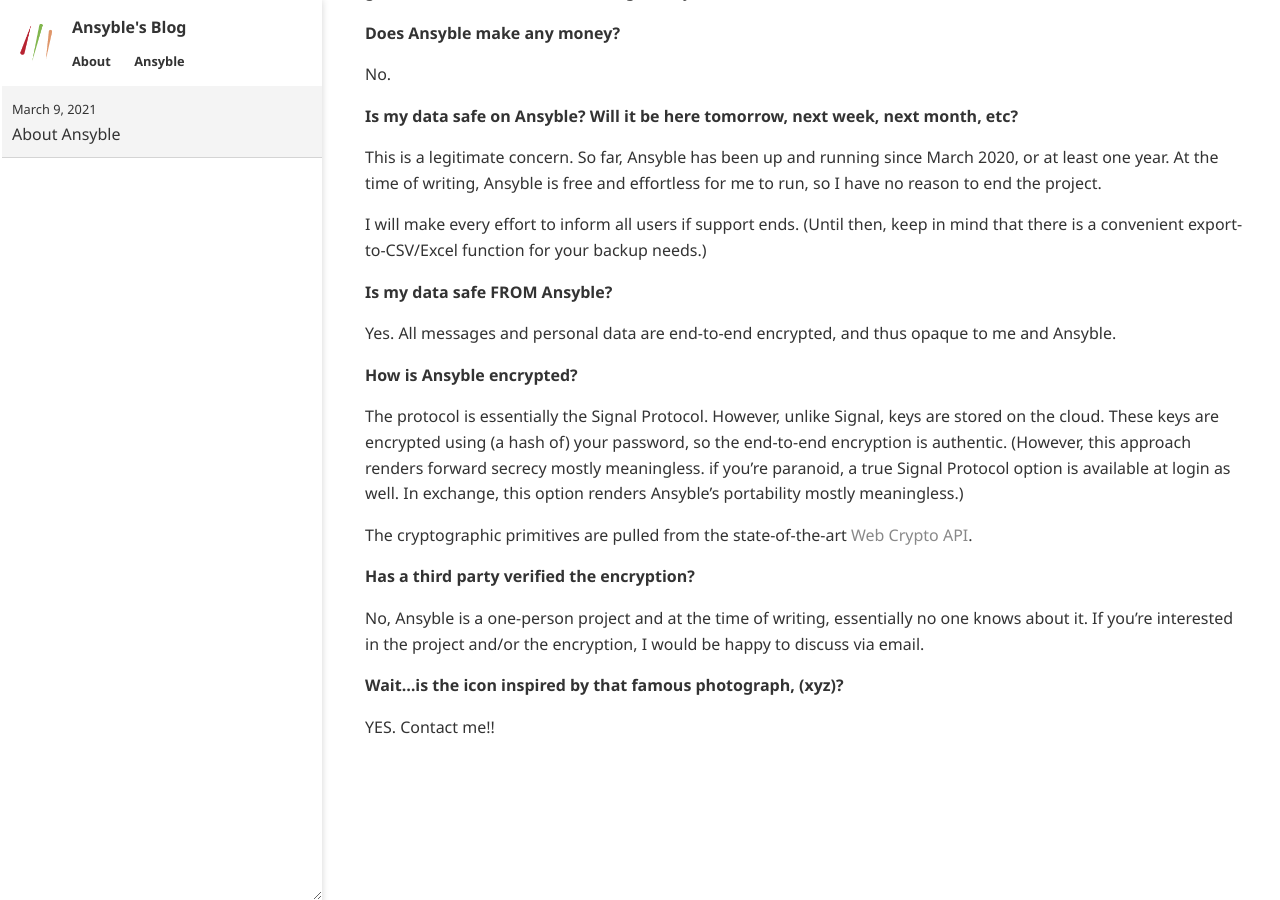
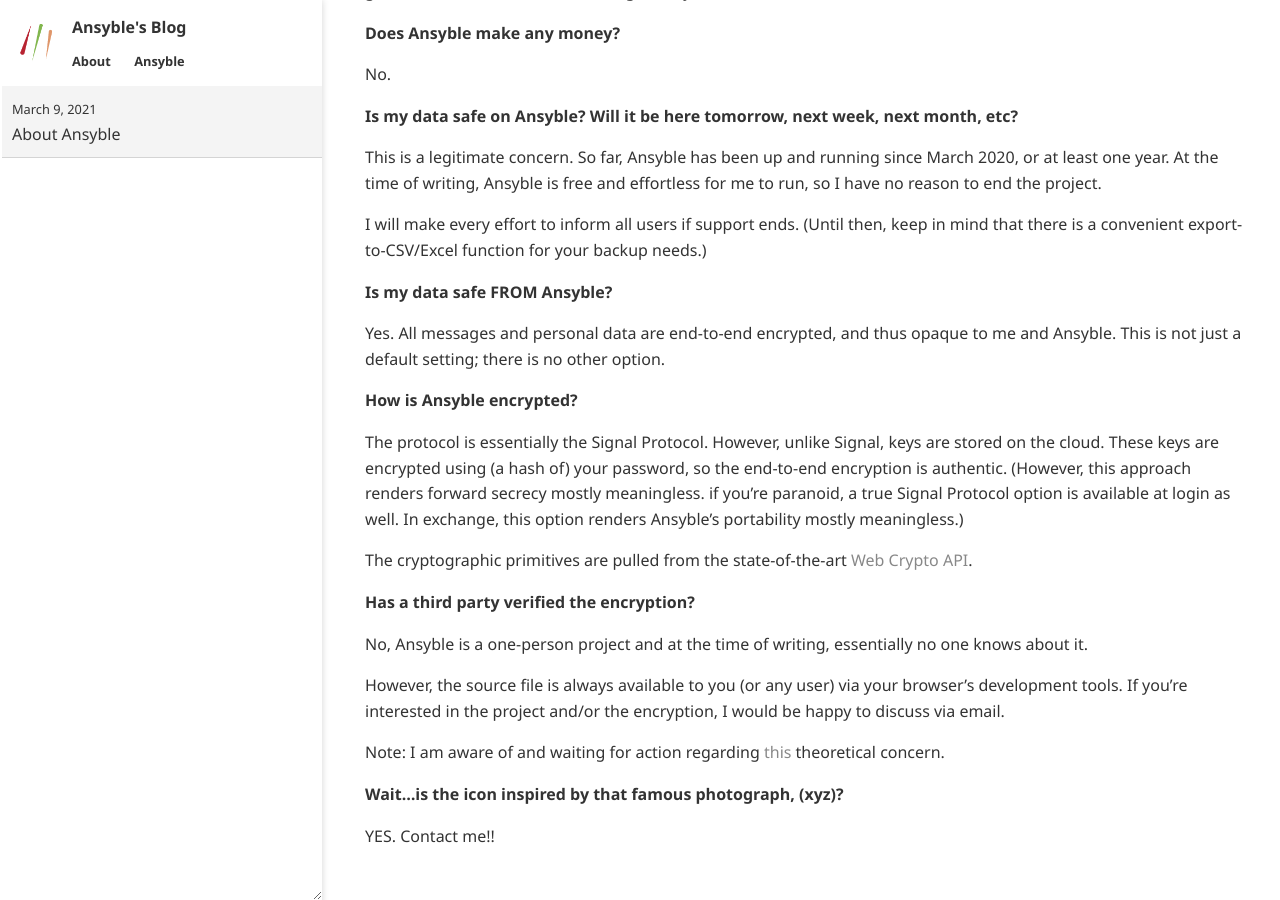
Before and after one commit to ansyblenetwork/ansybleblog, a Jekyll site: the page built from _posts/2021-03-09-about-ansyble.md, in a window 1280 px wide and 900 px high, scrolled down 805 px. Built offline with Jekyll 4.4.1, drawn with Linux system fonts in a browser that asks for light colours; before the commit the page ends 1596 px from its top, so only the background shows below that.

Commit message:
Update 2021-03-09-about-ansyble.md

```diff
--- a/_posts/2021-03-09-about-ansyble.md
+++ b/_posts/2021-03-09-about-ansyble.md
@@ -36,7 +36,7 @@
 
 #### Is my data safe FROM Ansyble?
 
-Yes. All messages and personal data are end-to-end encrypted, and thus opaque to me and Ansyble.
+Yes. All messages and personal data are end-to-end encrypted, and thus opaque to me and Ansyble. This is not just a default setting; there is no other option.
 
 #### How is Ansyble encrypted?
 
@@ -46,7 +46,11 @@
 
 #### Has a third party verified the encryption?
 
-No, Ansyble is a one-person project and at the time of writing, essentially no one knows about it. If you're interested in the project and/or the encryption, I would be happy to discuss via email.
+No, Ansyble is a one-person project and at the time of writing, essentially no one knows about it.
+
+However, the source file is always available to you (or any user) via your browser's development tools. If you're interested in the project and/or the encryption, I would be happy to discuss via email.
+
+Note: I am aware of and waiting for action regarding [this](https://github.com/w3c/ServiceWorker/issues/822) theoretical concern.
 
 #### Wait...is the icon inspired by that famous photograph, (xyz)?
 
```
